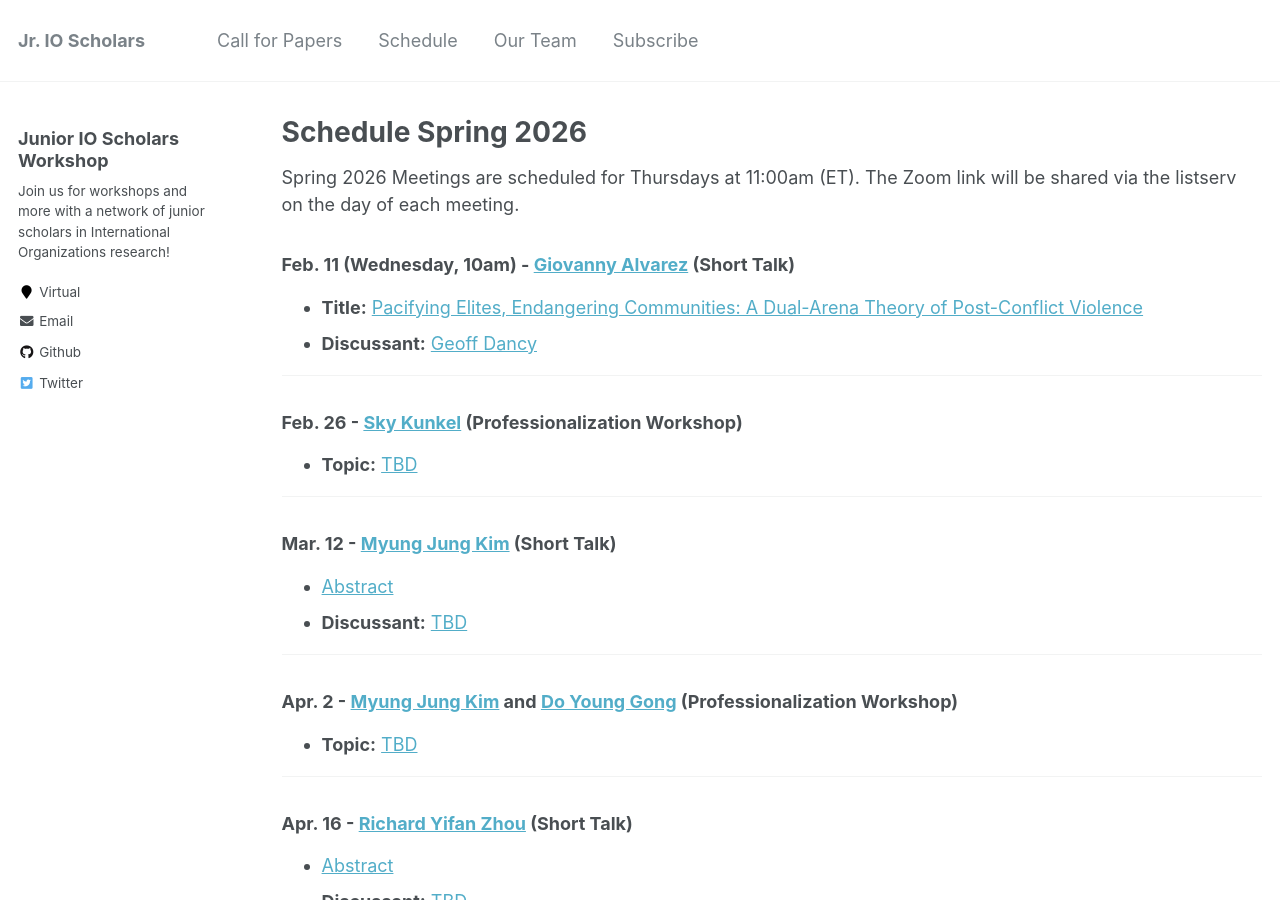
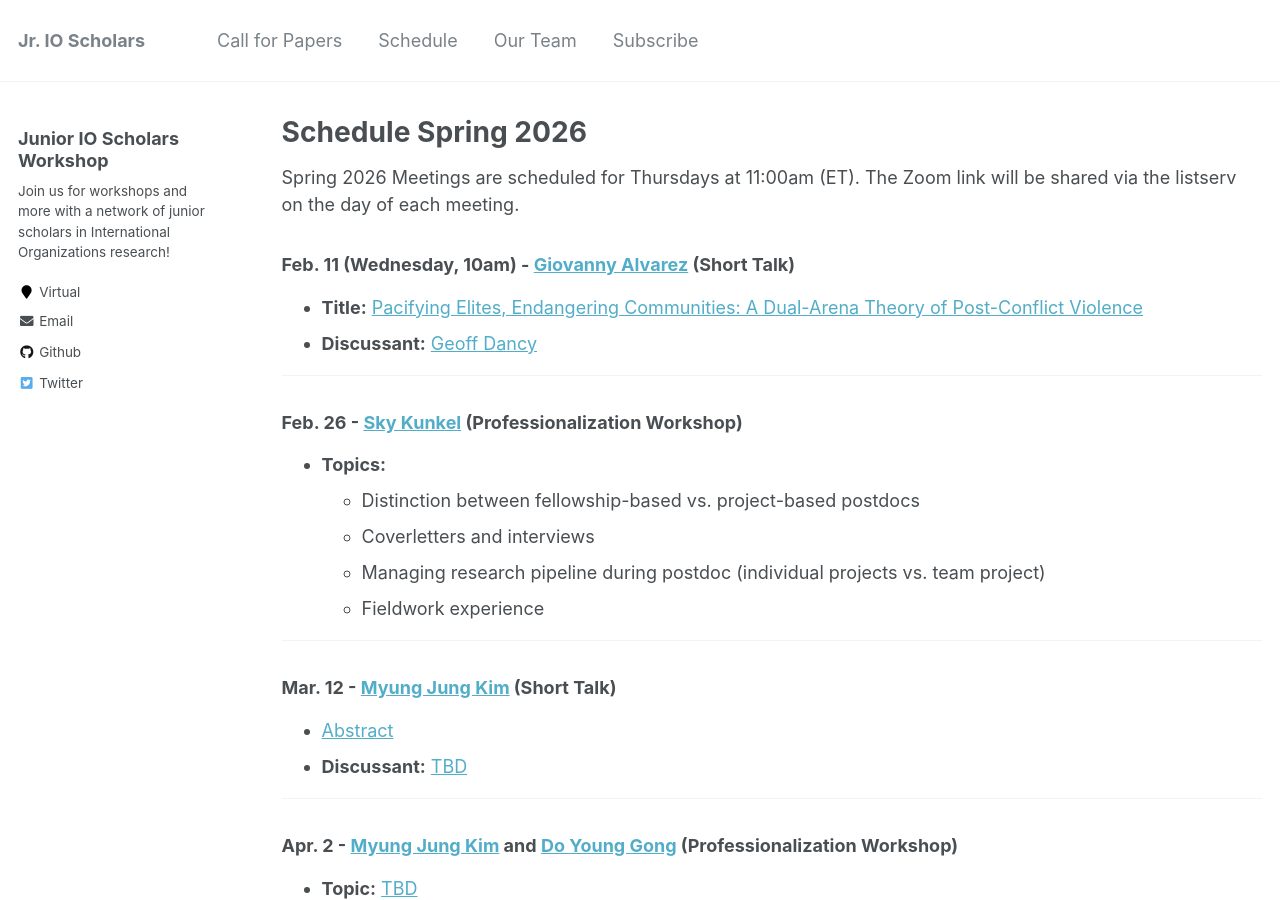
Before and after one commit to IO-workshop/IO-workshop.github.io, a Jekyll site: the page built from _pages/schedule.md, in a window 1280 px wide and 900 px high. Built offline with Jekyll 4.4.1, drawn with Linux system fonts in a browser that asks for light colours.

Commit message:
Update schedule.md

```diff
--- a/_pages/schedule.md
+++ b/_pages/schedule.md
@@ -14,7 +14,11 @@ Spring 2026 Meetings are scheduled for Thursdays at 11:00am (ET). The Zoom link
 ---
 
 ### Feb. 26 - [Sky Kunkel](https://www.skytheacademic.com) (Professionalization Workshop)
-- **Topic:** [TBD]()
+- **Topics:**
+    * Distinction between fellowship-based vs. project-based postdocs
+    * Coverletters and interviews
+    * Managing research pipeline during postdoc (individual projects vs. team project)
+    * Fieldwork experience
 
 ---
 
```
